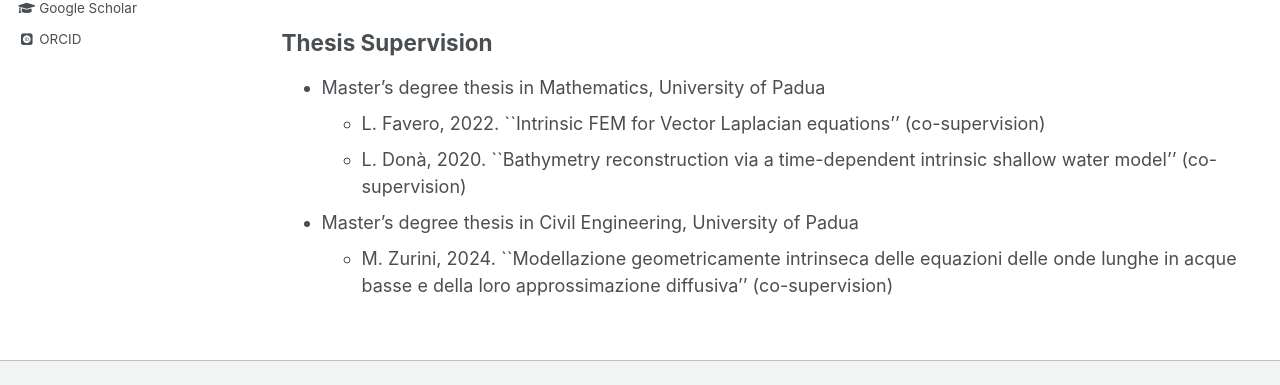
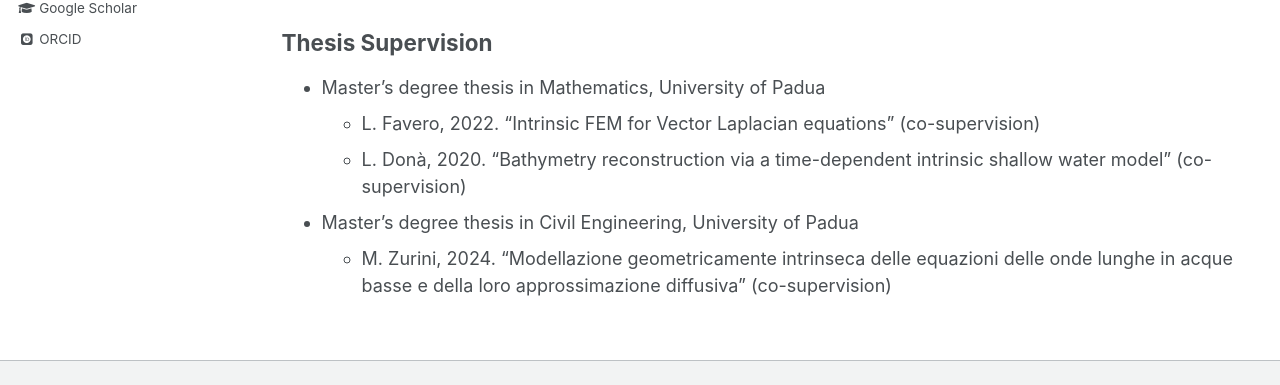
Before and after one commit to elenabachini/elenabachini.github.io, a Jekyll site: the page built from _pages/teaching.md, in a window 1280 px wide and 900 px high, scrolled down 749 px. Shown: the part 385-770 px from the top of the window. Built offline with Jekyll 4.4.1, drawn with Linux system fonts in a browser that asks for light colours; some web fonts are replaced.

Commit message:
fixed typos

```diff
--- a/_pages/teaching.md
+++ b/_pages/teaching.md
@@ -37,8 +37,8 @@ author_profile: true
 ## Thesis Supervision
 
 * Master’s degree thesis in Mathematics, University of Padua
-   * L. Favero, 2022. ``Intrinsic FEM for Vector Laplacian equations'' (co-supervision)
-   * L. Donà, 2020. ``Bathymetry reconstruction via a time-dependent intrinsic shallow water model'' (co-supervision)
+   * L. Favero, 2022. "Intrinsic FEM for Vector Laplacian equations" (co-supervision)
+   * L. Donà, 2020. "Bathymetry reconstruction via a time-dependent intrinsic shallow water model" (co-supervision)
 
 * Master’s degree thesis in Civil Engineering, University of Padua
-   * M. Zurini, 2024. ``Modellazione geometricamente intrinseca delle equazioni delle onde lunghe in acque basse e della loro approssimazione diffusiva'' (co-supervision)
+   * M. Zurini, 2024. "Modellazione geometricamente intrinseca delle equazioni delle onde lunghe in acque basse e della loro approssimazione diffusiva" (co-supervision)
```
